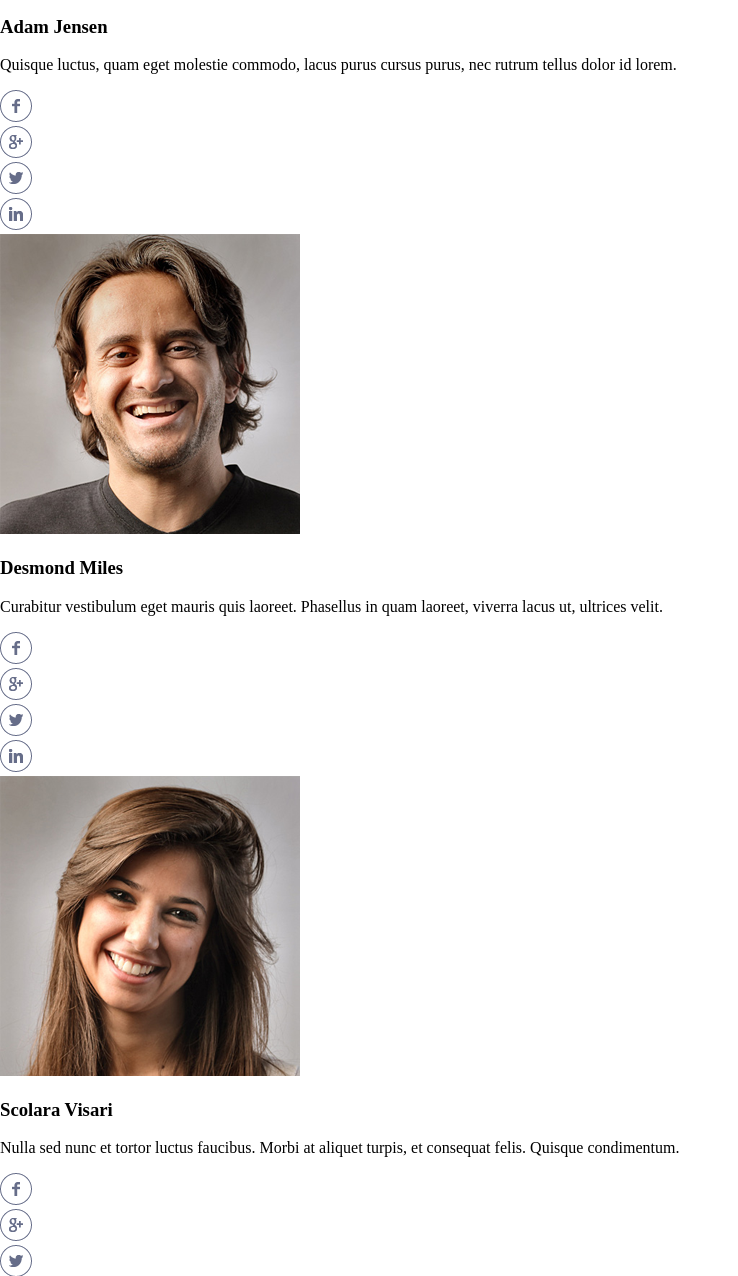
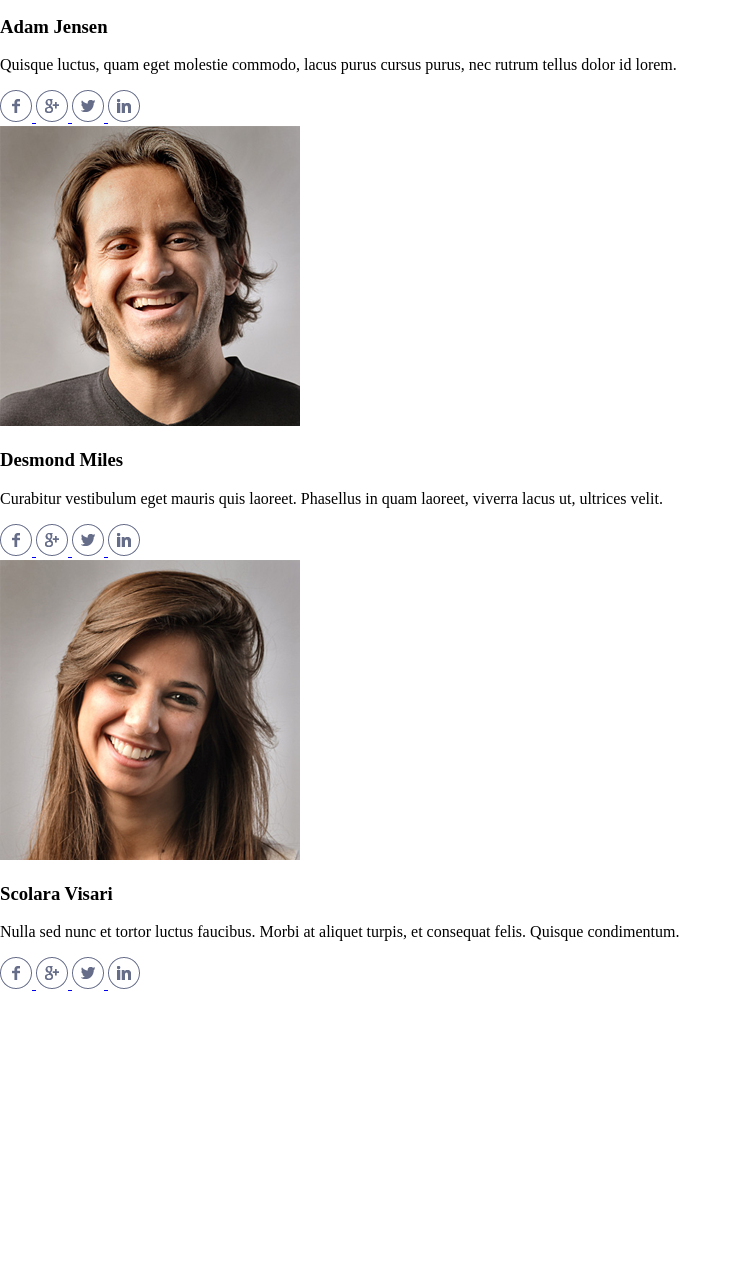
Before and after one commit to whvt/singolo, a plain HTML site: page singolo2.html in a window 1280 px wide. Shown: the part 1263-2539 px from the top of the page, without its empty margins (0-738 px from the left). After the commit the page ends 2256 px from the top, so only its background shows below. Drawn offline with Linux system fonts and the light colour scheme; a web font is replaced by a local one.

Commit message:
refactor: change html structure

```diff
--- a/singolo2.html
+++ b/singolo2.html
@@ -77,111 +77,78 @@
          </div> <!-- container -->
      </section>
 
-     <section class="about-us">
+     <section class ="about-us">
         <div class="container">
-
-            <div class="aboutUS-info">
-                <h2>About Us</h2>
-                <p>Fusce dapibus, tellus ac cursus commodo, tortor mauris condimentum. Duis mollis,
-                  non commodo luctus, nisi erat
-                  porttitor ligula, eget lacinia odio sem nec elit. Fusce dapibus, tellus ac cursus commodo, tortor mauris
-                  condimentum nibh.</p>
+            <h2 class="about-us-title">About Us</h2>
+            <p class="about-us-text">Fusce dapibus, tellus ac cursus commodo, tortor mauris condimentum. Duis mollis,
+             non commodo luctus, nisi erat porttitor ligula, eget lacinia odio sem nec elit. Fusce dapibus, tellus ac
+             cursus commodo, tortor mauris condimentum nibh.</p>
+             <div class="about-us-people">
+                 <article class="profile">
+                     <div class="profile-photo">
+                         <img id="Adam" src="assets/images/woman1.png" width="300px" height="300px" alt="Adam Jensen">
                      </div>
-
-             <div class="persons-columns">
-                <div class="employee">
-                  <img src="assets/images/woman1.png" alt="woman employee">
-                  <div class="employee-info">
-
-                    <h3>Adam Jensen</h3>
-                    <p class="employee-content-first">Quisque luctus, quam eget molestie commodo, lacus purus cursus purus, nec
-                      rutrum tellus dolor id lorem.
-                    </p>
-
-                        <div class="socials">
-                      <div class="facebook-icon">
-                        <img src="assets/images/facebook-icon.png" alt="facebook icon">
+                     <h3 class="profile-name">Adam Jensen</h3>
+                     <p class="profile-text">Quisque luctus, quam eget molestie commodo, lacus purus cursus purus, nec rutrum tellus dolor id lorem.</p>
+                     <div class="contacts">
+                         <a href="#adam">
+                             <img src="assets/images/facebook-icon.png"  alt="facebook">
+                         </a>
+                         <a href="#adam">
+                             <img src="assets/images/google+-icon.png" alt="google">
+                         </a>
+                         <a href="#adam">
+                             <img src="assets/images/twitter-icon.png" alt="twitter">
+                         </a>
+                         <a href="#adam">
+                             <img src="assets/images/linkedin-icon.png" alt ="linkedin">
+                         </a>
                      </div>
-
-                      <div class="google+-icon">
-                        <img src="assets/images/google+-icon.png" alt="google+ icon">
+                 </article>
+                 <article class="profile">
+                     <div class="profile-photo">
+                         <img id="desmond" src="assets/images/man.png" width="300px" height="300px" alt="Desmond Miles">
                      </div>
-
-                      <div class="twitter-icon">
-                        <img src="assets/images/twitter-icon.png" alt="twitter icon">
+                     <h3 class="profile-name">Desmond Miles</h3>
+                     <p class="profile-text">Curabitur vestibulum eget mauris quis laoreet. Phasellus in quam laoreet, viverra lacus ut, ultrices velit.</p>
+                     <div class="contacts">
+                         <a href="#desmond">
+                             <img src="assets/images/facebook-icon.png" alt="facebook">
+                         </a>
+                         <a href="#desmond">
+                             <img src="assets/images/google+-icon.png" alt="google">
+                         </a>
+                         <a href="#desmond">
+                             <img src="assets/images/twitter-icon.png" alt="twitter">
+                         </a>
+                         <a href="#desmond">
+                             <img src="assets/images/linkedin-icon.png" alt ="linkedin">
+                         </a>
                      </div>
-
-                      <div class="linkedIn-icon">
-                        <img src="assets/images/linkedin-icon.png" alt="linkedIn icon">
+                 </article>
+                 <article class="profile">
+                     <div class="profile-photo">
+                         <img id="scolara" src="assets/images/woman2.png" width="300px" height="300px" alt="Scolara Visari">
                      </div>
-
+                     <h3 class="profile-name">Scolara Visari</h3>
+                     <p class="profile-text">Nulla sed nunc et tortor luctus faucibus. Morbi at aliquet turpis, et consequat felis. Quisque condimentum.</p>
+                     <div class="contacts">
+                         <a href="#scolara">
+                             <img src="assets/images/facebook-icon.png" alt="facebook">
+                         </a>
+                         <a href="#scolara">
+                             <img src="assets/images/google+-icon.png" alt="google">
+                         </a>
+                         <a href="#scolara">
+                             <img src="assets/images/twitter-icon.png" alt="twitter">
+                         </a>
+                         <a href="#scolara">
+                             <img src="assets/images/linkedin-icon.png" alt ="linkedin">
+                         </a>
+                     </div>
+                 </article>
              </div>
         </div>
-                </div>
-
-
-                <div class="persons-columns">
-                    <div class="employee">
-                      <img src="assets/images/man.png" alt="man employee">
-                      <div class="employee-info">
-                    <h3>Desmond Miles</h3>
-                    <p>Curabitur vestibulum eget mauris quis laoreet. Phasellus in quam laoreet, viverra lacus ut, ultrices
-                      velit.</p>
-
-                      <div class="socials">
-
-                        <div class="facebook-icon">
-                          <img src="assets/images/facebook-icon.png" alt="facebook icon">
-                        </div>
-
-                        <div class="google+-icon">
-                          <img src="assets/images/google+-icon.png" alt="google+ icon">
-                        </div>
-
-                        <div class="twitter-icon">
-                          <img src="assets/images/twitter-icon.png" alt="twitter icon">
-                        </div>
-
-                        <div class="linkedIn-icon">
-                          <img src="assets/images/linkedin-icon.png" alt="linkedIn icon">
-                        </div>
-
-                  </div>
-                </div>
-            </div>
-
-
-            <div class="employee">
-                  <img src="assets/images/woman2.png" alt="woman employee">
-                <div class="employer__content">
-
-                    <h3>Scolara Visari</h3>
-                    <p>Nulla sed nunc et tortor luctus faucibus. Morbi at aliquet turpis, et consequat felis. Quisque
-                      condimentum.</p>
-
-                            <div class="socials">
-
-                                <div class="facebook-icon">
-                                <img src="assets/images/facebook-icon.png" alt="facebook icon">
-                                </div>
-
-                                <div class="google+-icon">
-                                <img src="assets/images/google+-icon.png" alt="google+ icon">
-                                </div>
-
-                                <div class="twitter-icon">
-                                <img src="assets/images/twitter-icon.png" alt="twitter icon">
-                                </div>
-
-                                <div class="linkedIn-icon">
-                                <img src="assets/images/linkedin-icon.png" alt="linkedIn icon">
-                                </div>
-                            </div>
-
-                 </div>
-             </div>
-         </div> <!-- container -->
-
     </section>
 </body>
 </html>
```
Lines whose indentation alone changed are shown as unchanged.
